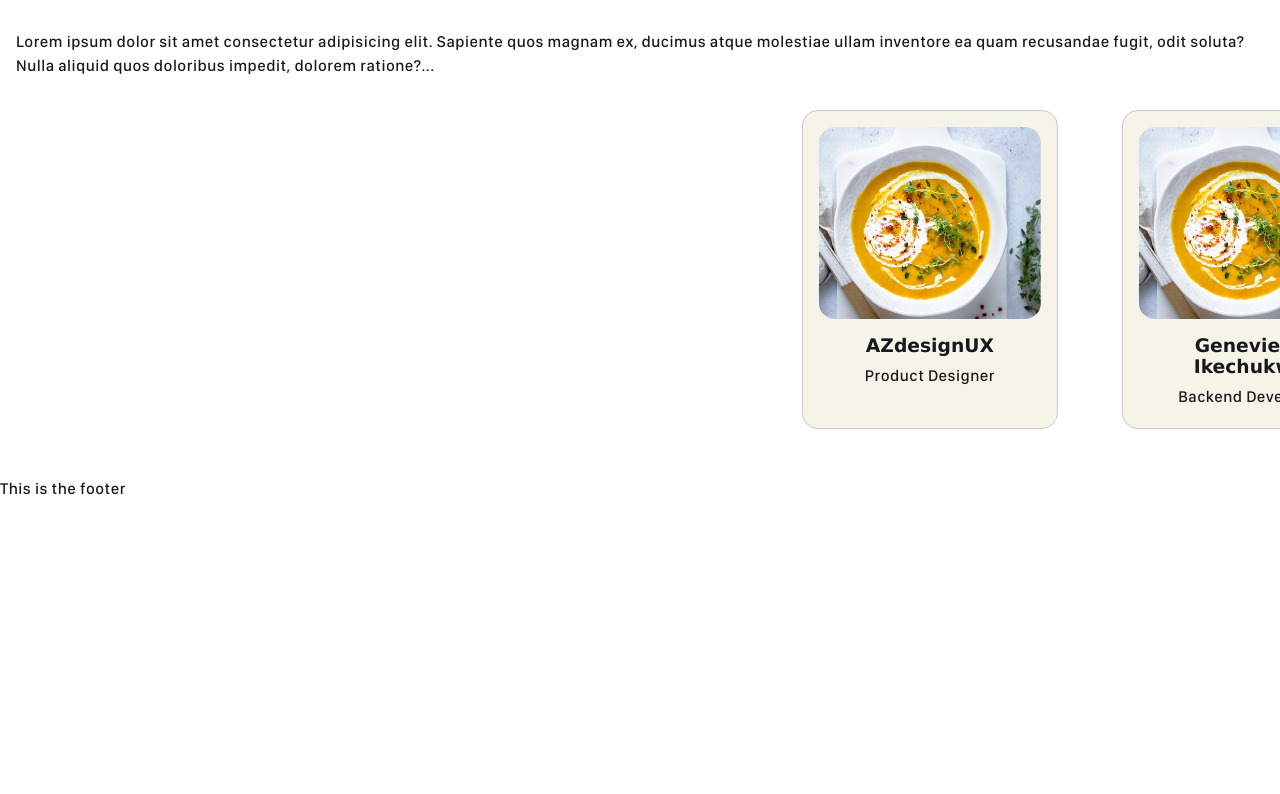
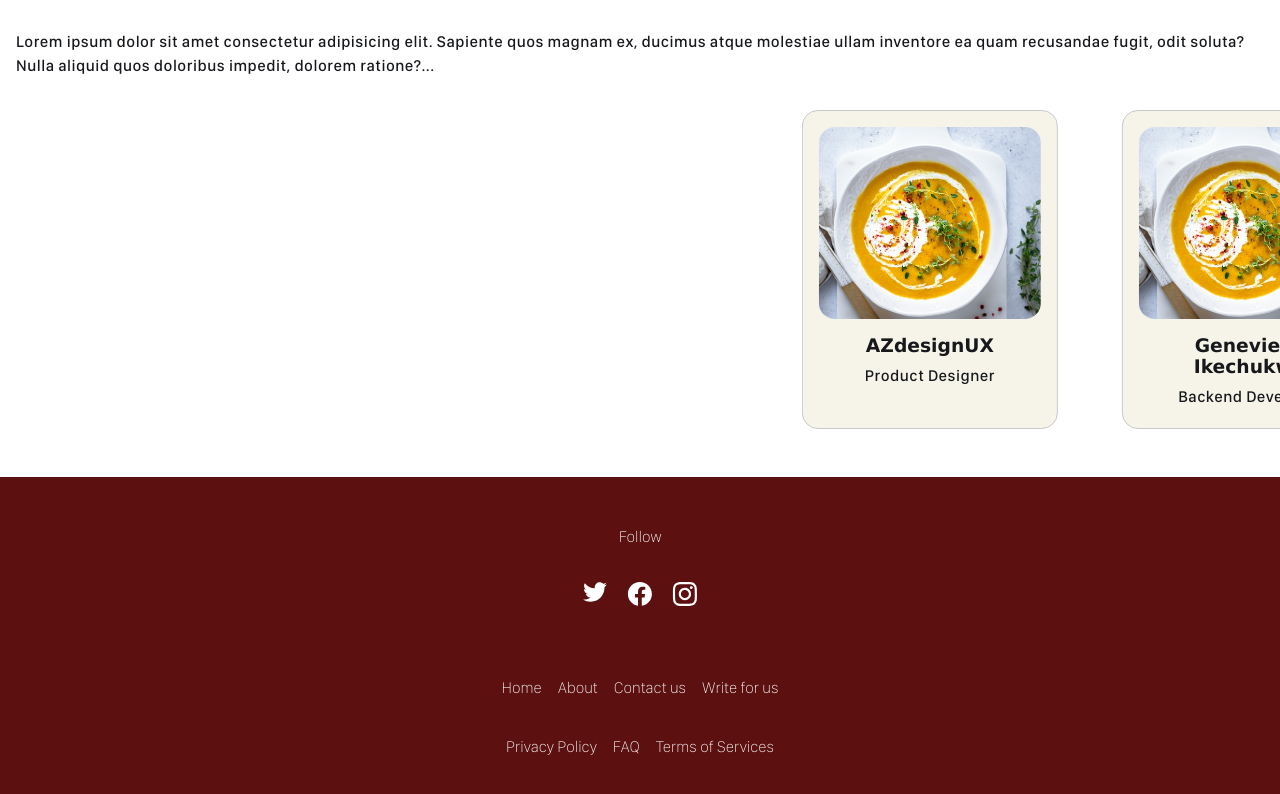
Before and after one commit to LazyCoder4542/FoodSteps-old, a React (Create React App) app in the folder frontend/react-app/: page / in a window 1280 px wide. Shown: the part 2910-3704 px from the top of the page. Before the commit the page ends 3436 px from the top, so only its background shows below. Built offline with nearby package versions, Linux system fonts and the light colour scheme; a web font is replaced by a local one.

Commit message:
footer complete

```diff
--- a/frontend/react-app/public/index.html
+++ b/frontend/react-app/public/index.html
@@ -30,7 +30,7 @@
   <title>FoodSteps</title>
 </head>
 
-<body class="styled-scrollbars">
+<body class="styled-scrollbars styled-scrollbars-y">
   <noscript>You need to enable JavaScript to run this app.</noscript>
   <div id="root"></div>
   <!--
--- a/frontend/react-app/src/App.css
+++ b/frontend/react-app/src/App.css
@@ -301,9 +301,38 @@ p {
   -webkit-text-stroke-color: var(--clr-primary1-100);
 }
 
+#site-footer {
+  background-color: var(--clr-primary1-100);
+  color: var(--clr-white);
+  font-weight: 300;
+  padding: 50px 26.5px
+}
+
+#site-footer > div {
+  display: flex;
+  flex-direction: column;
+  row-gap: 1.5rem
+}
+
+#site-footer > div > * {
+  /*hello*/
+  justify-content: center;
+  display: inline-flex;
+}
+#site-footer > .follow {
+  margin-bottom: 3rem;
+}
+#site-footer > .follow > .wrapper > span {
+  padding: 0.75rem 0.625rem
+}
+
+#site-footer > .links > div > a {
+  padding: .5rem;
+}
+
 .styled-scrollbars {
   margin-bottom: 25px;
-  overflow-y: scroll;
+  overflow-y: auto;
 }
 
 .styled-scrollbars::-webkit-scrollbar-track {
@@ -323,6 +352,10 @@ p {
   -webkit-box-shadow: inset 0 0 6px rgba(0, 0, 0, .3);
   box-shadow: inset 0 0 6px rgba(0, 0, 0, .3);
   background-color: var(--clr-primary1-80);
+}
+
+.styled-scrollbars-y {
+  margin-bottom: 0;
 }
 
 .dropdown-primary {
--- a/frontend/react-app/src/components/Footer.jsx
+++ b/frontend/react-app/src/components/Footer.jsx
@@ -1,7 +1,47 @@
 import React from 'react';
+import { Link } from 'react-router-dom';
 
+import twitter from '../assets/icons/twitter.svg'
+import facebook from '../assets/icons/facebook.svg'
+import instagram from '../assets/icons/instagram.svg'
 function Footer() {
-    return ( <p>This is the footer</p> );
+    return (
+        <footer id="site-footer">
+            <div className="follow">
+                <span>Follow</span>
+                <div className="wrapper">
+                    <span>
+                        <object data={twitter} type="image/svg+xml">
+                            <img src={twitter} />
+                        </object>
+                    </span>
+                    <span>
+                        <object data={facebook} type="image/svg+xml">
+                            <img src={facebook} />
+                        </object>
+                    </span>
+                    <span>
+                        <object data={instagram} type="image/svg+xml">
+                            <img src={instagram} />
+                        </object>
+                    </span>
+                </div>
+            </div>
+            <div className="links">
+                <div>
+                    <Link to='./'>Home</Link>
+                    <Link to='about'>About</Link>
+                    <Link to='contact-us'>Contact us</Link>
+                    <Link to='write-for-us'>Write for us</Link>
+                </div>
+                <div>
+                    <Link to='privacy-poilicy'>Privacy Policy</Link>
+                    <Link to='faq'>FAQ</Link>
+                    <Link to='terms-of-services'>Terms of Services</Link>
+                </div>
+            </div>
+        </footer>
+     );
 }
 
 export default Footer;
```
